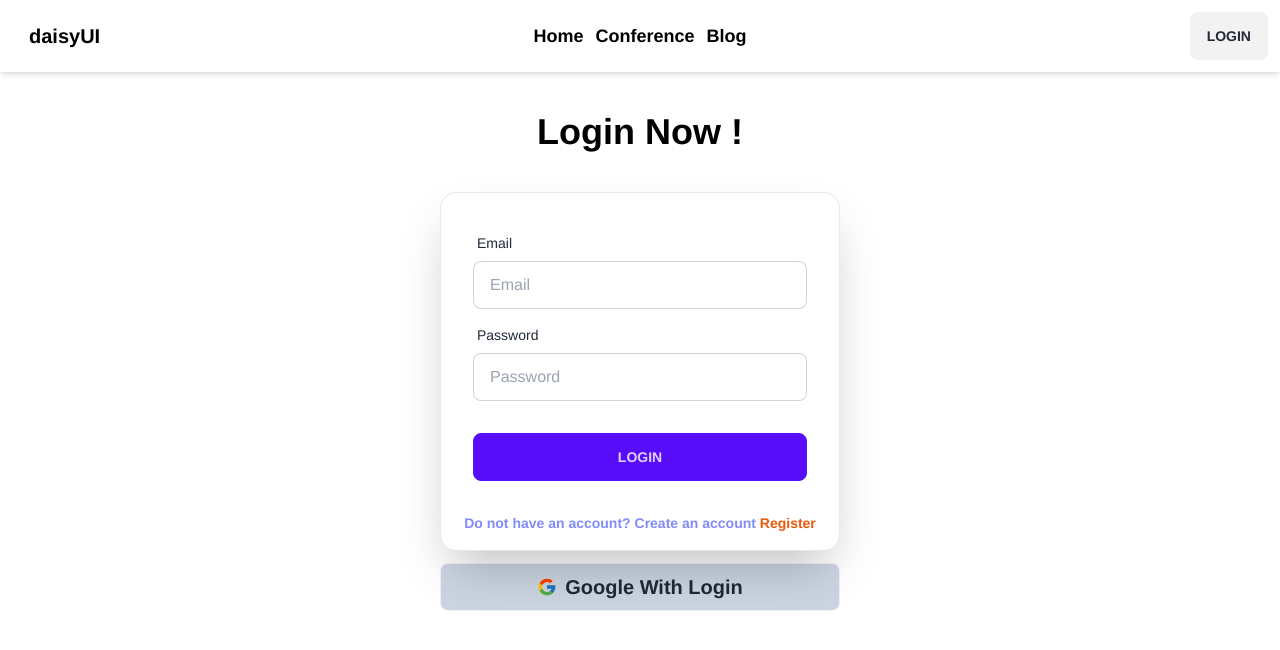
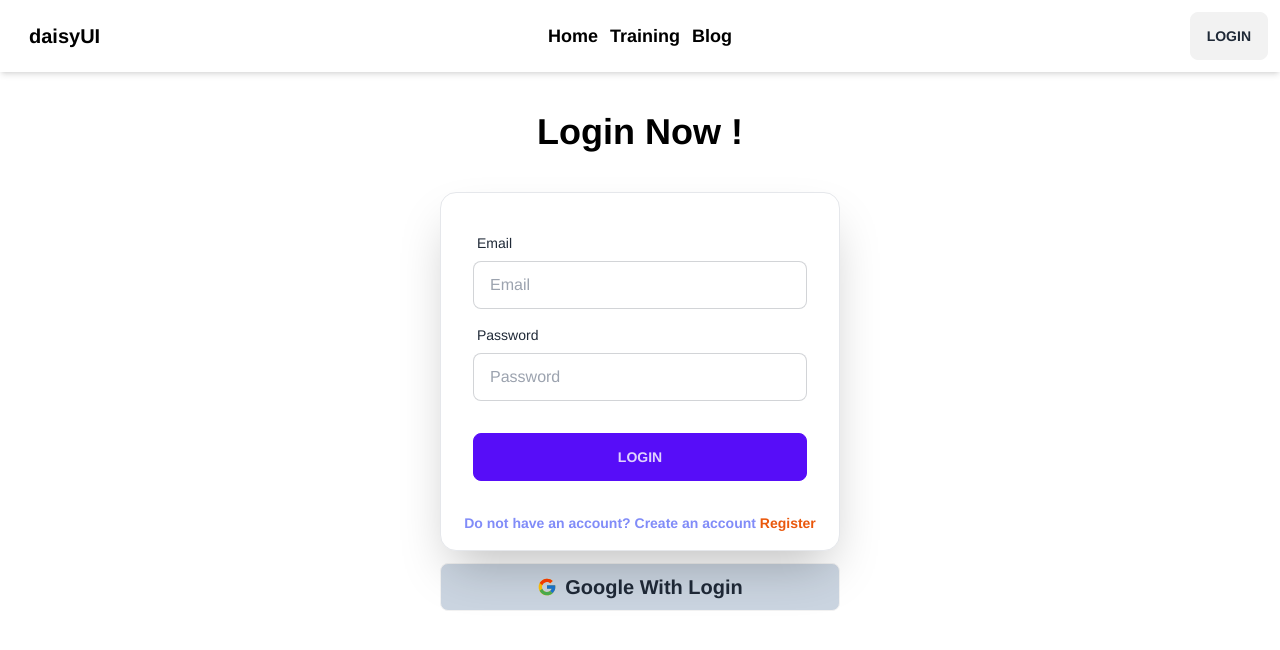
Before and after one commit to Rifazul-Islam/event-management, a React (Vite) app: page /login in a window 1280 px wide. Shown: the top 650 px of the page. Built offline with nearby package versions, Linux system fonts and the light colour scheme; no server answers.

Commit message:
add the Two Route

```diff
--- /dev/null
+++ b/src/Pages/Blog/Blog.jsx
@@ -0,0 +1,10 @@
+
+const Blog = () => {
+return (
+<div className=" bg-blue-600 h-screen">
+     <h3 className="text-center pt-52 font-bold text-4xl"> Coming Soon !!! </h3>
+</div>
+);
+};
+
+export default Blog;
--- /dev/null
+++ b/src/Pages/Training/Training.jsx
@@ -0,0 +1,11 @@
+
+
+const Training = () => {
+return (
+<div className="bg-blue-300 h-screen">
+         <h4 className="text-center pt-56 text-3xl font-bold"> Coming Soon !!!</h4>
+</div>
+);
+};
+
+export default Training;
--- a/src/components/Navbar/Navbar.jsx
+++ b/src/components/Navbar/Navbar.jsx
@@ -24,8 +24,16 @@ const items = <>
      }
 
     > Home </NavLink> </li>
-    <li> <NavLink to="/" > Conference</NavLink> </li>
-    <li> <NavLink to="/" > Blog </NavLink> </li>
+
+    <li> <NavLink to="/training"
+     className={({isActive})=>
+     isActive ? "bg-green-300 p-1 px-2 rounded-md " : " "
+   }> Training</NavLink> </li>
+
+    <li> <NavLink to="/blog"
+     className={({isActive})=>
+     isActive ? "bg-green-300 p-1 px-2 rounded-md " : " " }
+    > Blog </NavLink> </li>
  </>
 
 return (
--- a/src/routes/PrivateRoutes.jsx
+++ b/src/routes/PrivateRoutes.jsx
@@ -7,7 +7,7 @@ const PrivateRoutes = ({children}) => {
 const{user,loading} = useContext(AuthContext)
 
  if(loading){
-  return <div> Loading .... </div>
+  return <div className="mt-36 text-center text-indigo-800"> <span className="loading loading-spinner loading-lg"></span> </div>
  }
 
  if(user){
```
Also changed, not shown: src/routes/Routes.jsx (+8 -0 lines).
